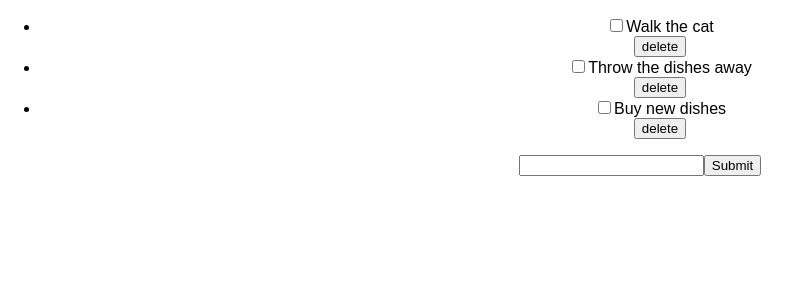
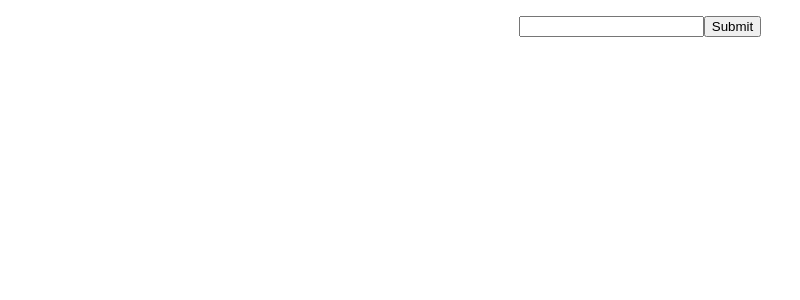
Before and after one commit to treddson/react-to-do, a React (Create React App) app: page / in a window 1280 px wide. Shown: the top 300 px of the page, without its empty margins (0-800 px from the left). Built offline with nearby package versions, Linux system fonts and the light colour scheme.

Commit message:
delete default to do array

```diff
--- a/public/index.html
+++ b/public/index.html
@@ -8,6 +8,7 @@
       manifest.json provides metadata used when your web app is added to the
       homescreen on Android. See https://developers.google.com/web/fundamentals/engage-and-retain/web-app-manifest/
     -->
+
     <link rel="manifest" href="%PUBLIC_URL%/manifest.json">
     <link rel="shortcut icon" href="%PUBLIC_URL%/favicon.ico">
     <!--
--- a/src/App.js
+++ b/src/App.js
@@ -6,11 +6,7 @@ class App extends Component {
   constructor(props) {
     super(props);
     this.state = {
-      todos: [
-        { description: 'Walk the cat', isCompleted: false },
-        { description: 'Throw the dishes away', isCompleted: false },
-        { description: 'Buy new dishes', isCompleted: false },
-      ],
+      todos: [],
       newTodoDescription: ''
     };
   }
@@ -19,7 +15,6 @@ delete(index) {
   const todos = this.state.todos.filter((todo, i) => i !== index);
   this.setState({ todos: todos});
 }
-
 
 handleChange(e) {
   this.setState({ newTodoDescription: e.target.value})
```
